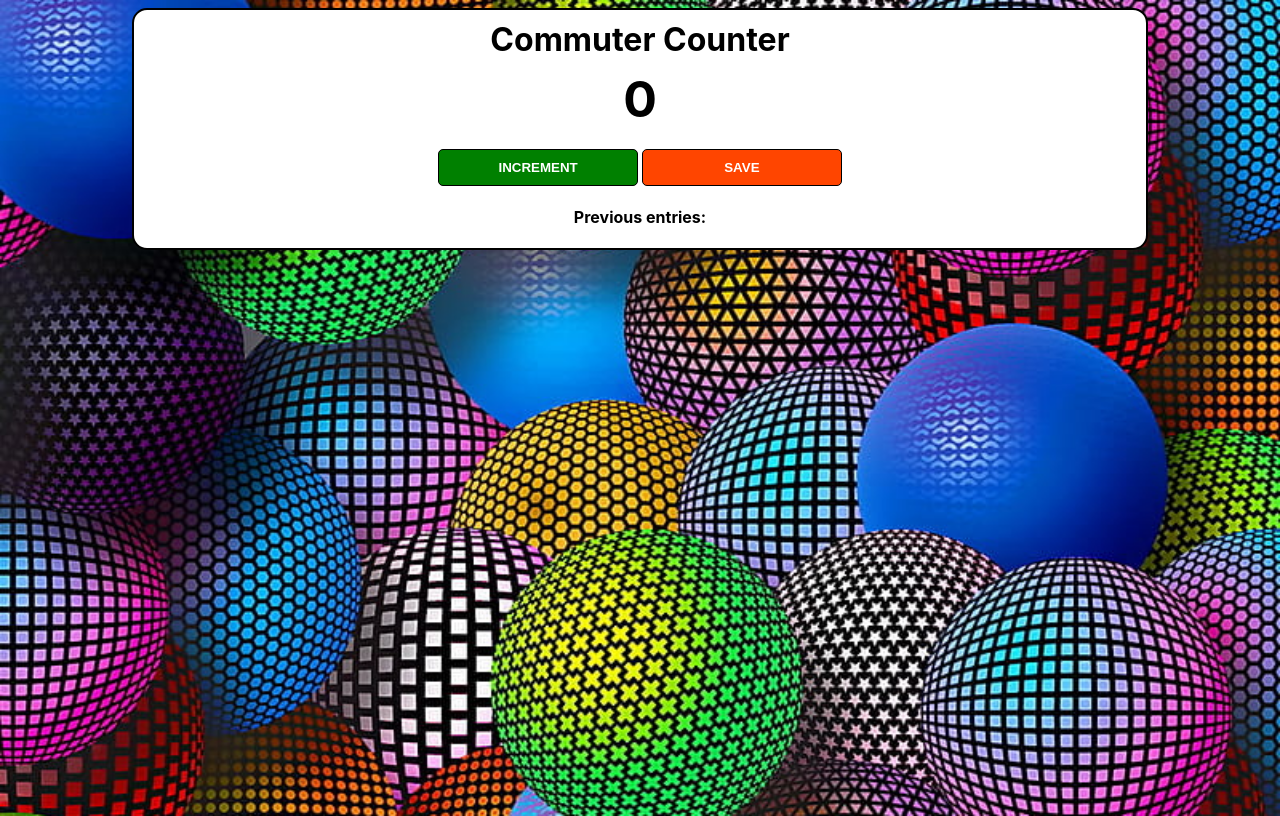
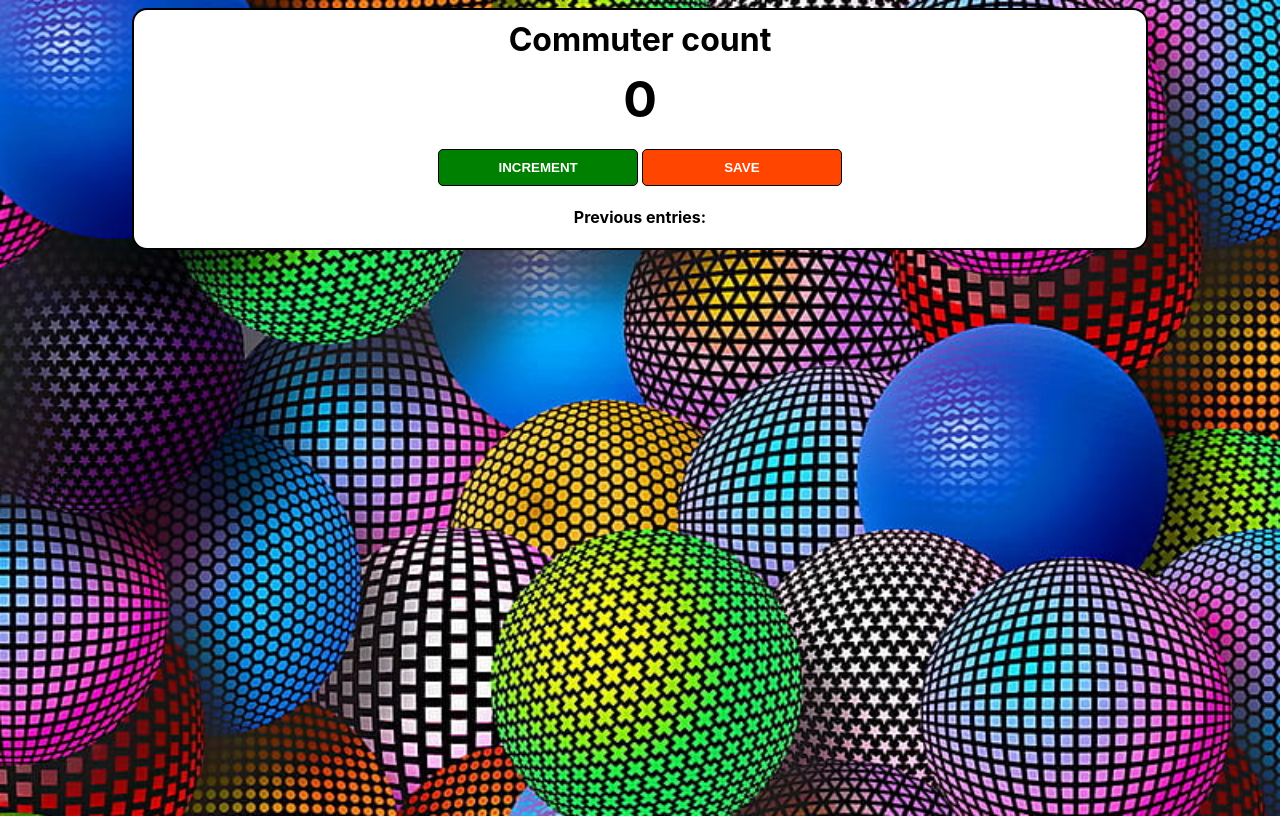
Before and after one commit to Sajanjames12/commuter-counter, a plain HTML site: page index.html in a window 1280 px wide. Drawn offline with Linux system fonts and the light colour scheme.

Commit message:
Update index.html

```diff
--- a/index.html
+++ b/index.html
@@ -4,14 +4,12 @@
     </head>
     <body>
         <div class="container">
-            <h1>Commuter Counter</h1>
+            <h1>Commuter count</h1>
             <h2 id="count-el">0</h2>
             <button id="increment-btn" onclick="increment()">INCREMENT</button>
             <button id="save-btn" onclick="save()">SAVE</button>
             <p id="save-el">Previous entries: </p>
+            <script src="index.js"></script>
         </div>
-        <script src="index.js">
-            nnerText
-        </script>
     </body>
 </html>
```
